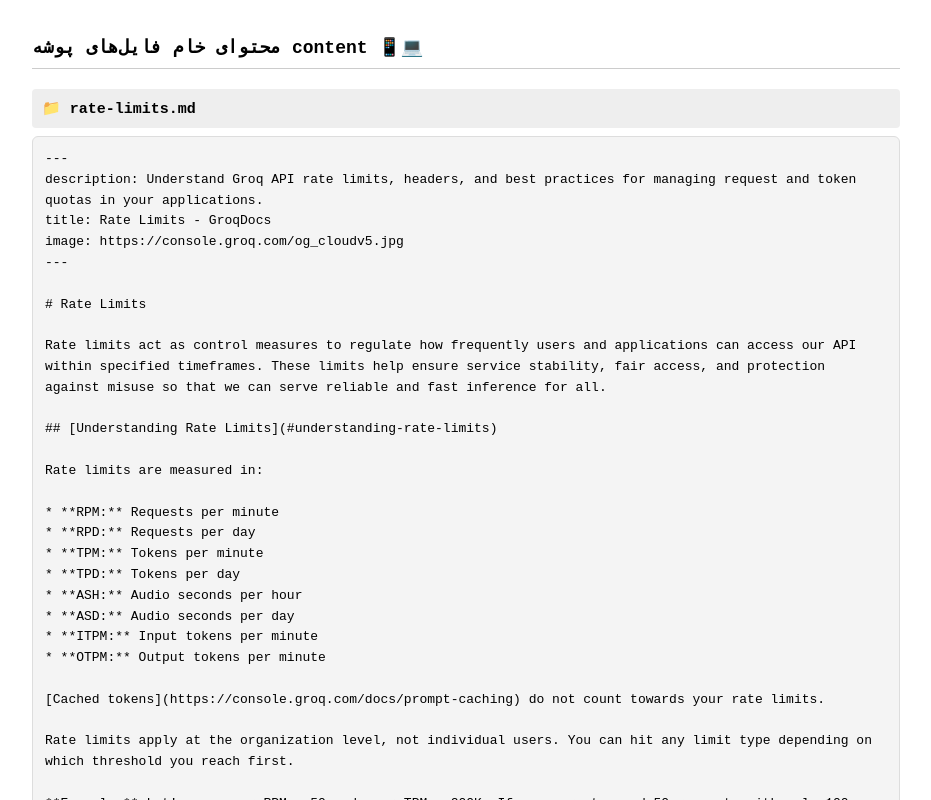
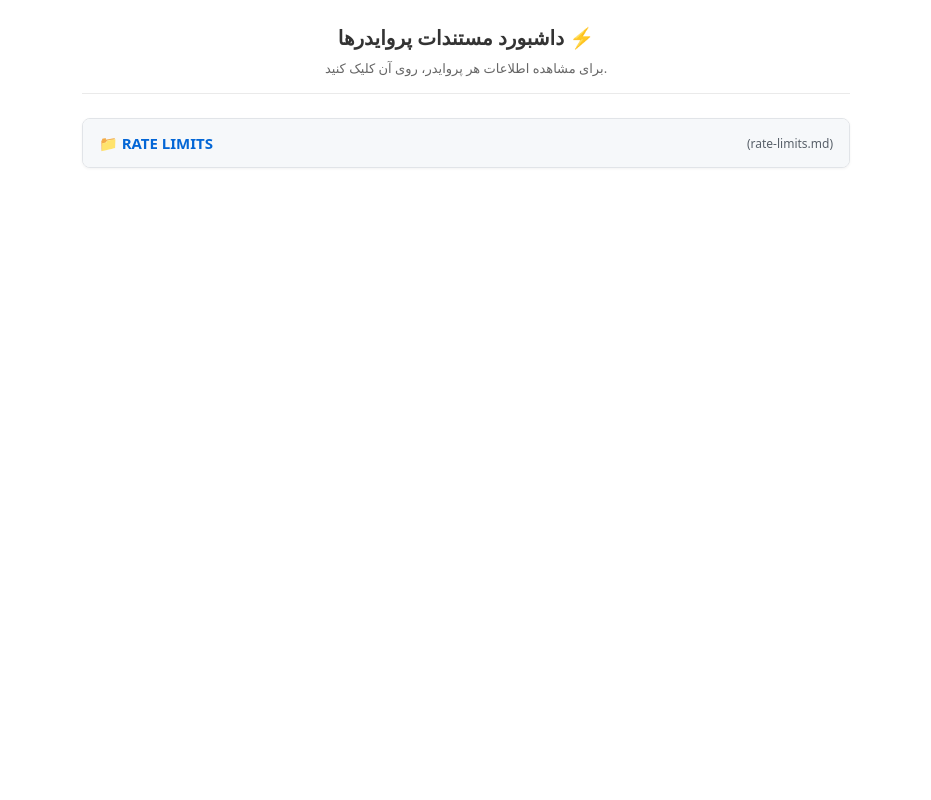
Before and after one commit to hhdoust2/auto-docs, a Next.js app: page / in a window 1280 px wide. Shown: the top 800 px of the page, without its empty margins (174-1105 px from the left). Built offline with nearby package versions, Linux system fonts and the light colour scheme.

Commit message:
Update page.js

```diff
--- a/app/page.js
+++ b/app/page.js
@@ -1,7 +1,7 @@
 import fs from 'fs';
 import path from 'path';
 
-async function getRawMarkdown() {
+async function getDocs() {
   const contentDir = path.join(process.cwd(), 'content');
   if (!fs.existsSync(contentDir)) return [];
 
@@ -12,8 +12,16 @@
     if (file.endsWith('.md')) {
       const filePath = path.join(contentDir, file);
       const fileContents = fs.readFileSync(filePath, 'utf8');
+
+      // نام پروایدر را از روی نام فایل می‌سازیم (مثلا groq-limits.md تبدیل به Groq Limits می‌شود)
+      const providerName = file
+        .replace('.md', '')
+        .replace(/-/g, ' ')
+        .toUpperCase();
+
       docs.push({
         fileName: file,
+        provider: providerName,
         content: fileContents
       });
     }
@@ -22,57 +30,83 @@
 }
 
 export default async function Home() {
-  const docs = await getRawMarkdown();
+  const docs = await getDocs();
 
   return (
     <main style={{
       width: '100%',
-      maxWidth: '900px',
+      maxWidth: '800px',
       margin: '0 auto',
       padding: '16px',
       boxSizing: 'border-box',
-      fontFamily: 'monospace'
+      fontFamily: 'system-ui, -apple-system, sans-serif',
+      color: '#333'
     }}>
-      <h1 style={{
-        fontSize: '18px',
-        borderBottom: '1px solid #ccc',
-        paddingBottom: '10px',
-        wordBreak: 'break-word'
+      <header style={{
+        textAlign: 'center',
+        marginBottom: '24px',
+        borderBottom: '1px solid #eaeaea',
+        paddingBottom: '16px'
       }}>
-        محتوای خام فایل‌های پوشه content 📱💻
-      </h1>
+        <h1 style={{ fontSize: '20px', margin: '0 0 8px 0' }}>داشبورد مستندات پروایدرها ⚡</h1>
+        <p style={{ fontSize: '13px', color: '#666', margin: 0 }}>
+          برای مشاهده اطلاعات هر پروایدر، روی آن کلیک کنید.
+        </p>
+      </header>
 
       {docs.length === 0 ? (
-        <p style={{ marginTop: '20px' }}>هنوز فایلی در پوشه content یافت نشده است.</p>
+        <div style={{ textAlign: 'center', padding: '40px', background: '#f9f9f9', borderRadius: '8px' }}>
+          <p style={{ fontSize: '14px', color: '#666' }}>هنوز فایلی در پوشه content یافت نشده است.</p>
+        </div>
       ) : (
-        docs.map((doc, index) => (
-          <div key={index} style={{ marginTop: '20px', width: '100%' }}>
-            <h3 style={{
-              background: '#eee',
-              padding: '10px',
-              margin: '0 0 8px 0',
+        <div style={{ display: 'flex', flexDirection: 'column', gap: '12px' }}>
+          {docs.map((doc, index) => (
+            <details
+              key={index}
+              style={{
+                background: '#fff',
+                border: '1px solid #e1e4e8',
+                borderRadius: '8px',
+                overflow: 'hidden',
+                boxShadow: '0 1px 3px rgba(0,0,0,0.05)'
+              }}
+            >
+              <summary style={{
+                padding: '14px 16px',
+                cursor: 'pointer',
                 fontSize: '15px',
-              borderRadius: '4px',
-              wordBreak: 'break-word'
+                fontWeight: 'bold',
+                background: '#f6f8fa',
+                color: '#0366d6',
+                userSelect: 'none',
+                outline: 'none',
+                display: 'flex',
+                justifyContent: 'space-between',
+                alignItems: 'center'
               }}>
-              📁 {doc.fileName}
-            </h3>
+                <span>📁 {doc.provider}</span>
+                <span style={{ fontSize: '12px', color: '#586069', fontWeight: 'normal' }}>({doc.fileName})</span>
+              </summary>
+
+              <div style={{ padding: '16px', borderTop: '1px solid #e1e4e8', background: '#fff' }}>
                 <pre style={{
-              background: '#f4f4f4',
+                  background: '#f6f8fa',
                   padding: '12px',
                   borderRadius: '6px',
                   whiteSpace: 'pre-wrap',
                   wordBreak: 'break-word',
                   overflowX: 'auto',
-              fontSize: '13px',
+                  fontSize: '12px',
                   lineHeight: '1.6',
-              border: '1px solid #ddd',
+                  border: '1px solid #e1e4e8',
                   margin: 0
                 }}>
                   {doc.content}
                 </pre>
               </div>
-        ))
+            </details>
+          ))}
+        </div>
       )}
     </main>
   );
```
Lines whose indentation alone changed are shown as unchanged.
